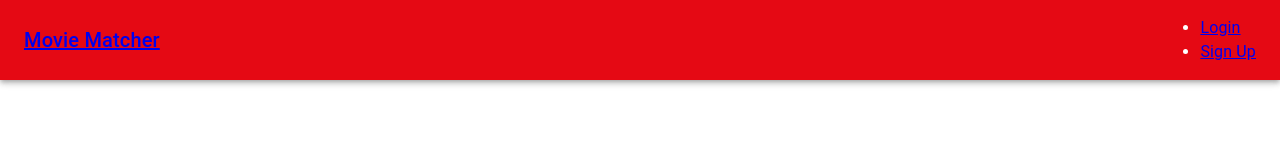
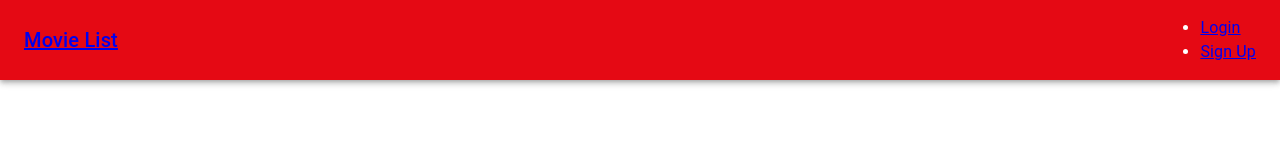
Before and after one commit to JankMajesty/movie-matcher, a React (Create React App) app: page /signup in a window 1280 px wide. Shown: the top 149 px of the page. Built offline with nearby package versions, Linux system fonts and the light colour scheme.

Commit message:
trying to fix http errors

```diff
--- a/src/components/MovieCard.js
+++ b/src/components/MovieCard.js
@@ -1,8 +1,6 @@
 import * as React from 'react';
 import Card from '@mui/material/Card';
-import CardActions from '@mui/material/CardActions';
 import CardContent from '@mui/material/CardContent';
-import Button from '@mui/material/Button';
 import Typography from '@mui/material/Typography';
 
 class MovieCard extends React.Component {
@@ -31,13 +29,7 @@ class MovieCard extends React.Component {
       <Typography variant="h5" component="div">
           {this.props.movie.Year}
         </Typography>
-        <Typography variant="h5" component="div">
-          {this.props.movie.Plot}
-        </Typography>
       </CardContent>
-      <CardActions>
-        <Button size="small">Favorite</Button>
-      </CardActions>
     </Card>
     );
   }
--- a/src/components/Navigation.js
+++ b/src/components/Navigation.js
@@ -1,5 +1,5 @@
 import React from 'react'
-import { AppBar, Toolbar, IconButton,
+import { AppBar, Toolbar,
     Typography } from '@material-ui/core'
 import { Link } from 'react-router-dom'
 import { checkAuth } from '../Router';
@@ -29,7 +29,7 @@ const Navigation = () => {
         <AppBar position="relative" style={{ background: '#E50914' }}>
             <Toolbar>
                 <Typography variant="h6" style={{ flexGrow: "1" }}>
-                <Link to="/"> Movie Matcher </Link>
+                <Link to="/"> Movie List </Link>
                 </Typography>
                 <ul className="nav-list">
                     <li className="nav-list-item">
```
Also changed, not shown: 1 other file (tests, documents, lock files or other folders).
